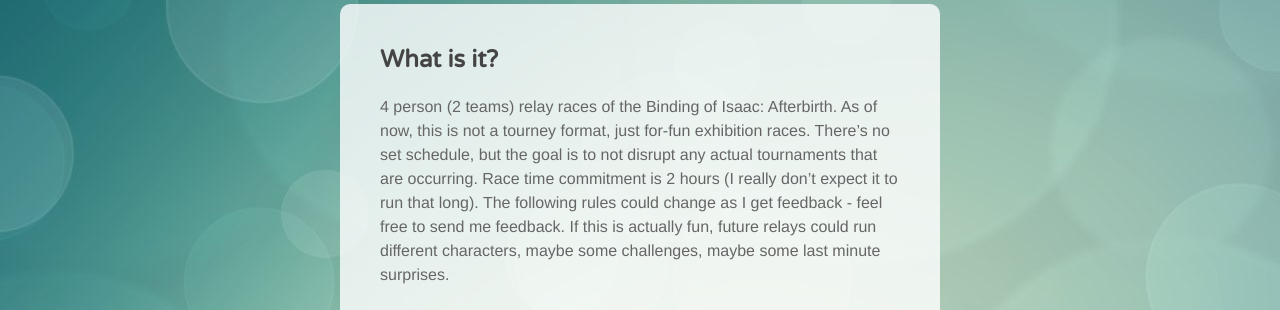
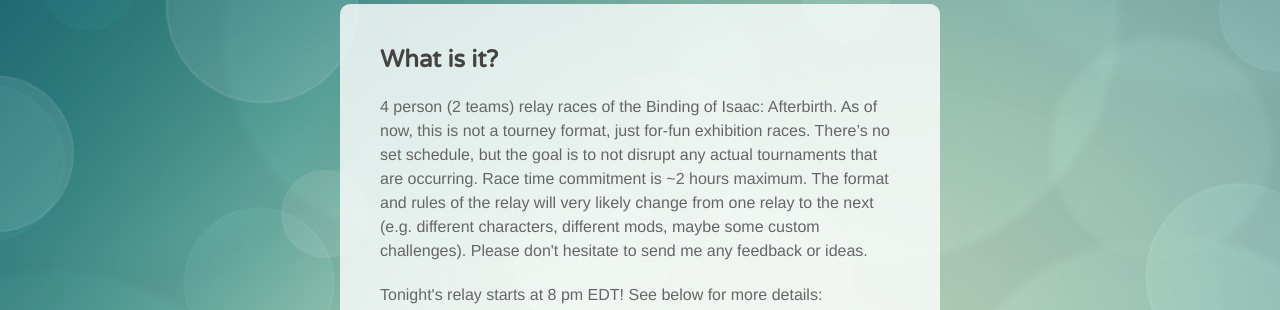
Before and after one commit to cranderveldt/deejumbles, a website: page rod/index.html in a window 1280 px wide. Shown: the part 449-759 px from the top of the page. Drawn offline with Linux system fonts and the light colour scheme.

Commit message:
text changes

```diff
--- a/rod/index.html
+++ b/rod/index.html
@@ -23,7 +23,7 @@
 
     <h3 class="h3">What is it?</h3>
 
-    <p>4 person (2 teams) relay races of the Binding of Isaac: Afterbirth. As of now, this is not a tourney format, just for-fun exhibition races. There’s no set schedule, but the goal is to not disrupt any actual tournaments that are occurring. Race time commitment is 2 hours (I really don’t expect it to run that long). The following rules could change as I get feedback - feel free to send me feedback. If this is actually fun, future relays could run different characters, maybe some challenges, maybe some last minute surprises.</p>
+    <p>4 person (2 teams) relay races of the Binding of Isaac: Afterbirth. As of now, this is not a tourney format, just for-fun exhibition races. There’s no set schedule, but the goal is to not disrupt any actual tournaments that are occurring. Race time commitment is ~2 hours maximum. The format and rules of the relay will very likely change from one relay to the next (e.g. different characters, different mods, maybe some custom challenges). Please don't hesitate to send me any feedback or ideas.</p>
 
     <p>Tonight's relay starts at 8 pm EDT! See below for more details:</p>
 
```
